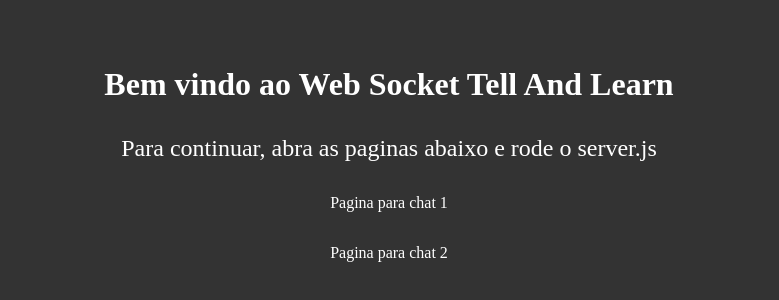
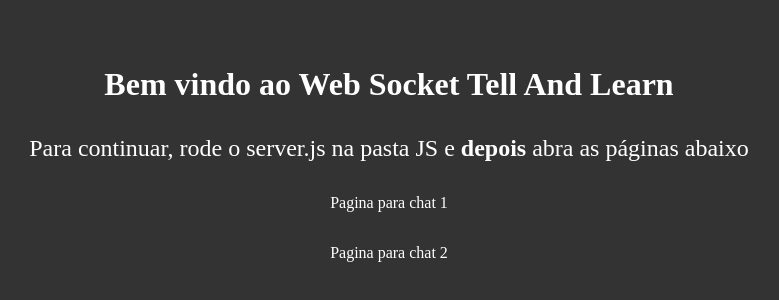
Before and after one commit to GustavoCanellasAvelineRocha/WebSocket-TellAndLearn, a website: page index.html in a window 1280 px wide. Shown: the part 236-536 px from the top of the page, without its empty margins (251-1030 px from the left). Drawn offline with Linux system fonts and the light colour scheme.

Commit message:
Refactor: mudando ordem das frases

```diff
--- a/index.html
+++ b/index.html
@@ -12,7 +12,7 @@
 <body>
     <section>
         <h1>Bem vindo ao Web Socket Tell And Learn</h1>
-        <p>Para continuar, abra as paginas abaixo e rode o server.js</p>
+        <p>Para continuar, rode o server.js na pasta JS e <strong>depois</strong> abra as páginas abaixo</p>
 
         <a href="./pages/chat1.html" target="_blank">Pagina para chat 1</a>
         <a href="./pages/chat2.html" target="_blank">Pagina para chat 2</a>
```
